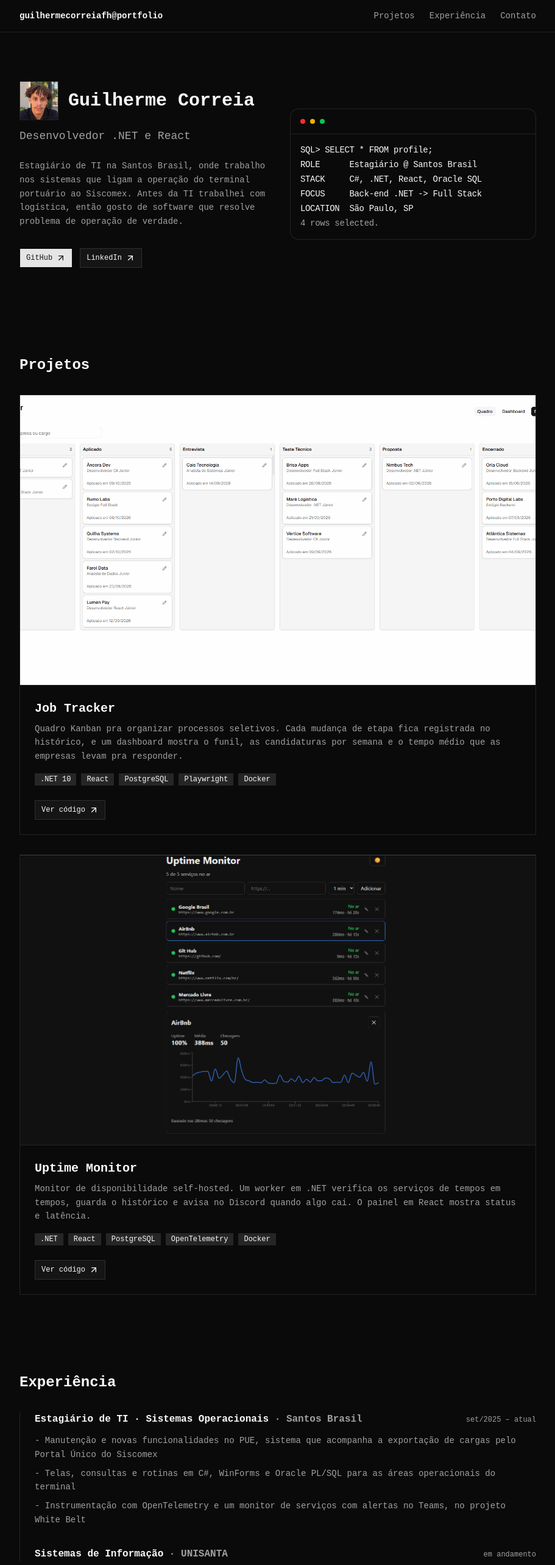
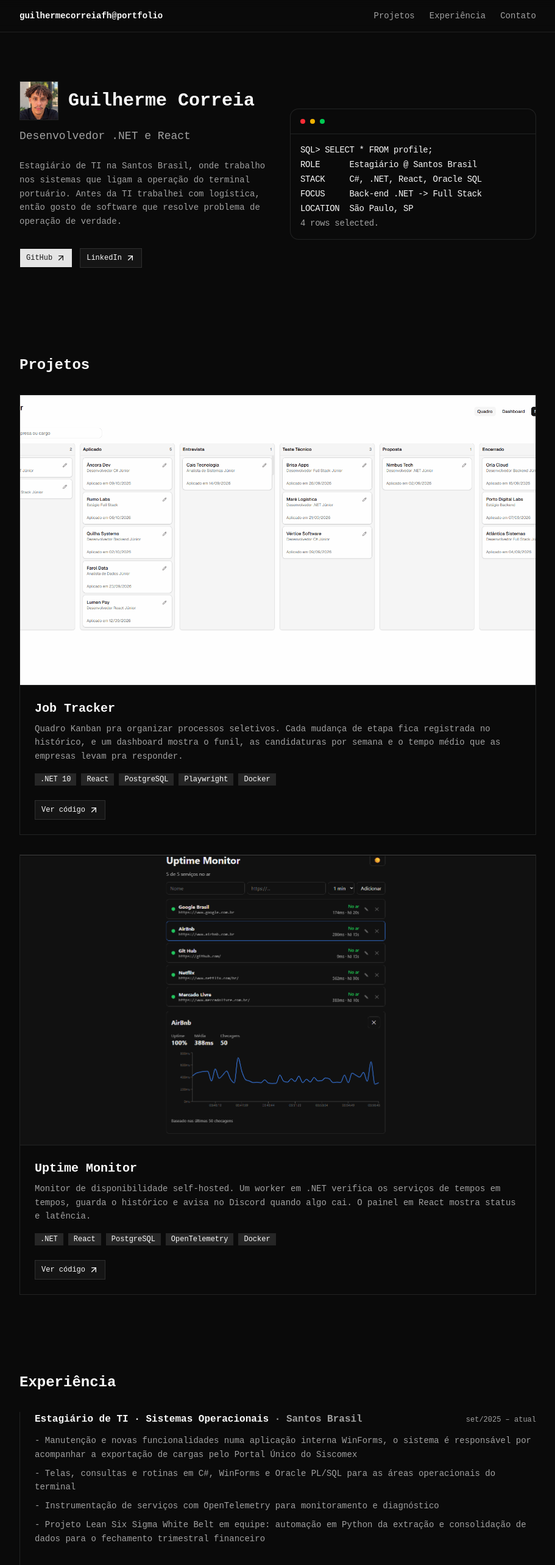
Before and after one commit to guilhermecorreiafh/guilhermecorreiafh.github.io, a React (Vite) app: page / in a window 1280 px wide. Shown: the top 2566 px of the page at 61% size, without its empty margins (184-1095 px from the left). Built offline with nearby package versions, Linux system fonts and the light colour scheme.

Commit message:
fix: correção de dados e png da web

```diff
--- a/src/components/Hero.tsx
+++ b/src/components/Hero.tsx
@@ -25,7 +25,7 @@ export function Hero() {
         <p className="mt-3 text-lg text-muted-foreground">Desenvolvedor .NET e React</p>
         <p className="mt-6 text-sm leading-relaxed text-muted-foreground">
           Estagiário de TI na Santos Brasil, onde trabalho nos sistemas que ligam a operação do
-          terminal portuário ao Siscomex. Antes da TI trabalhei com logística, então gosto de
+          terminal portuário. Antes da TI trabalhei com logística, então gosto de
           software que resolve problema de operação de verdade.
         </p>
         <div className="mt-8 flex gap-3">
--- a/src/data.ts
+++ b/src/data.ts
@@ -29,9 +29,10 @@ export const experience = [
         place: 'Santos Brasil',
         period: 'set/2025 – atual',
         items: [
-            'Manutenção e novas funcionalidades no PUE, sistema que acompanha a exportação de cargas pelo Portal Único do Siscomex',
+            'Manutenção e novas funcionalidades numa aplicação interna WinForms, o sistema é responsável por acompanhar a exportação de cargas pelo Portal Único do Siscomex',
             'Telas, consultas e rotinas em C#, WinForms e Oracle PL/SQL para as áreas operacionais do terminal',
-            'Instrumentação com OpenTelemetry e um monitor de serviços com alertas no Teams, no projeto White Belt',
+            'Instrumentação de serviços com OpenTelemetry para monitoramento e diagnóstico',
+            'Projeto Lean Six Sigma White Belt em equipe: automação em Python da extração e consolidação de dados para o fechamento trimestral financeiro',
         ],
     },
     {
```
Also changed, not shown: public/og.png.
